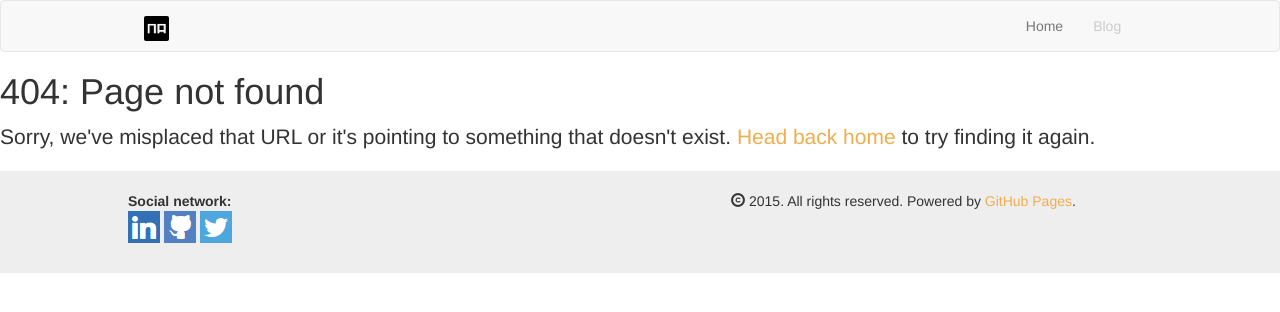
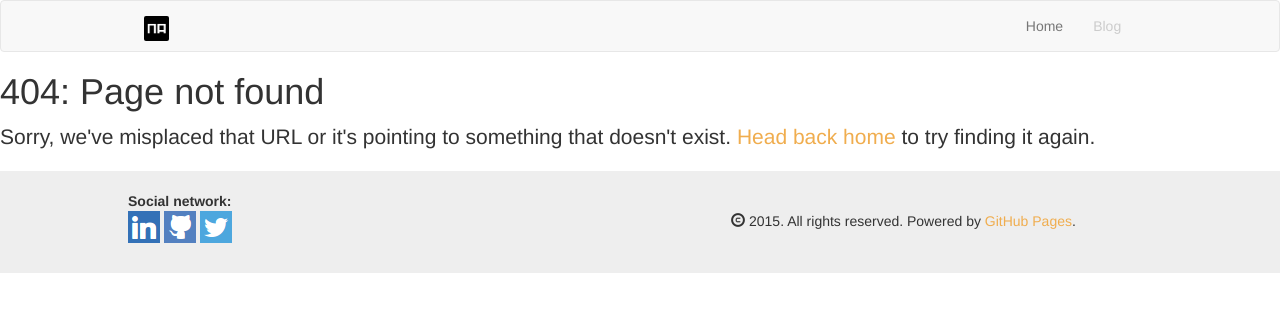
Before and after one commit to nicoaravena/nicoaravena.github.io, a Jekyll site: the page built from 404.html, in a window 1280 px wide. Shown: the top 312 px of the page. Built offline with Jekyll 4.4.1, drawn with Linux system fonts in a browser that asks for light colours; nearby versions of some CDN libraries; Markdown is read by kramdown in place of the engine named in the settings.

Commit message:
More :smile:

```diff
--- a/_includes/sidebar.html
+++ b/_includes/sidebar.html
@@ -16,7 +16,7 @@
         {% for node in pages_list %}
           {% if node.title != null %}
             {% if node.layout == "page" %}
-              <li class="{% if page.url == node.url %} active{% endif %} disabled"><a href="{{ node.url }}">
+              <li class="{% if page.url == node.url %} active{% endif %} disabled"><a class="disabled" href="{{ node.url }}">
                 {{ node.title }}
               </a></li>
             {% endif %}
--- a/public/css/style.css
+++ b/public/css/style.css
@@ -113,8 +113,7 @@ a, a:hover, a:visited, a:focus {
 }
 
 .footer .copyright {
-	height: 100%;
-	vertical-align: middle;
+	margin-top: 20px;
 }
 
 .project {
@@ -135,7 +134,7 @@ a, a:hover, a:visited, a:focus {
 
 .white-shadow {
 	color: #fff !important;
-	text-shadow: 2px 2px 2px #000;
+	text-shadow: 3px 3px 5px #000;
 }
 
 .orange-line {
```
